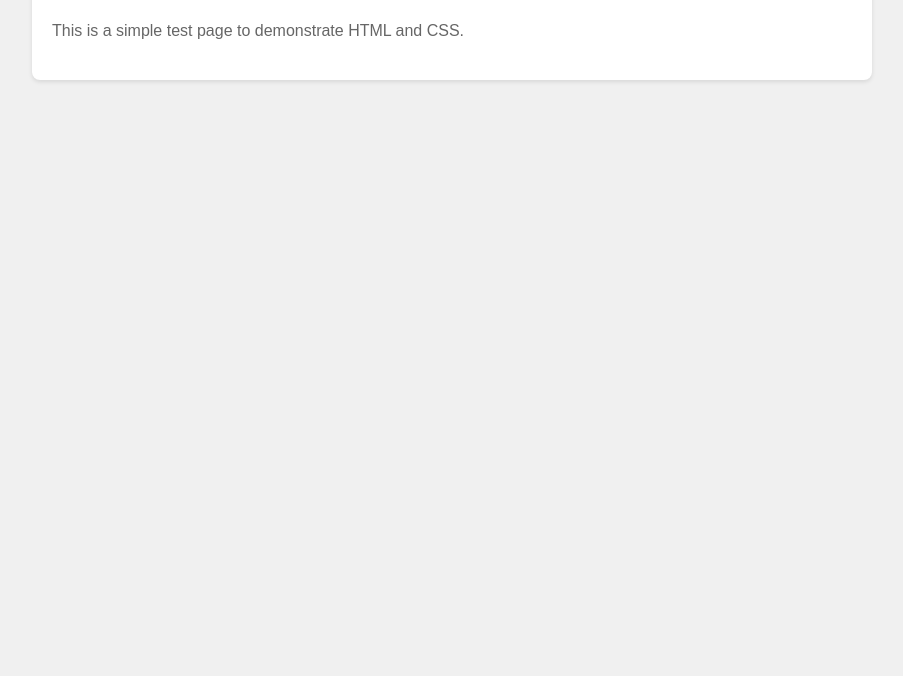
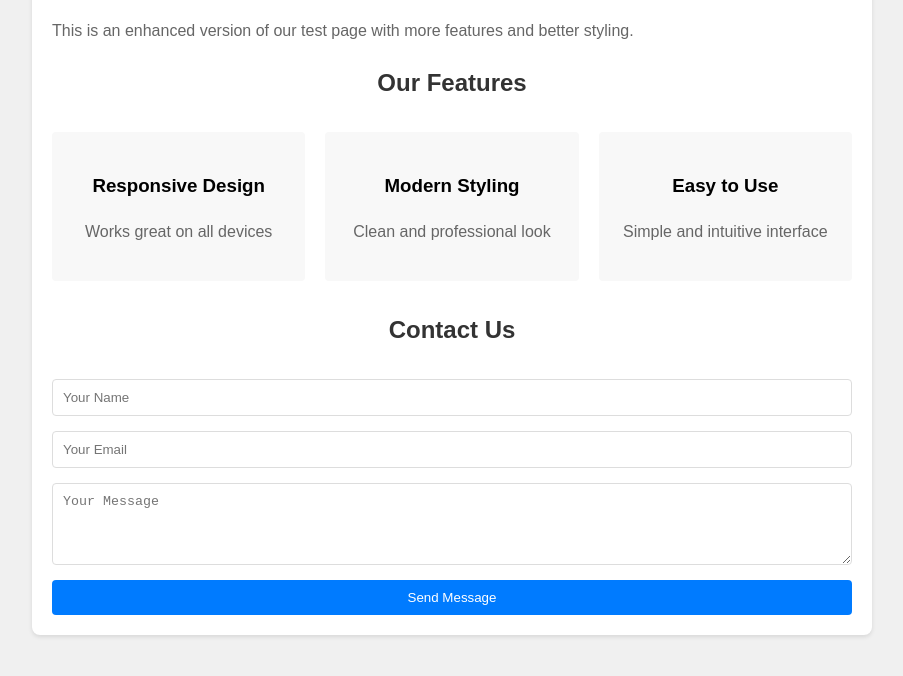
Before and after one commit to bernesto/test-page-repo, a plain HTML site: page index.html in a window 1280 px wide. Shown: the part 116-792 px from the top of the page, without its empty margins (188-1091 px from the left). Drawn offline with Linux system fonts and the light colour scheme.

Commit message:
Update main branch with enhanced design and features

```diff
--- a/index.html
+++ b/index.html
@@ -20,19 +20,76 @@
             border-radius: 8px;
             box-shadow: 0 2px 4px rgba(0,0,0,0.1);
         }
-        h1 {
+        h1, h2 {
             color: #333;
             text-align: center;
         }
         p {
             color: #666;
         }
+        .features {
+            display: grid;
+            grid-template-columns: repeat(auto-fit, minmax(250px, 1fr));
+            gap: 20px;
+            margin: 30px 0;
+        }
+        .feature-card {
+            background: #f8f8f8;
+            padding: 20px;
+            border-radius: 4px;
+            text-align: center;
+        }
+        .contact-form {
+            display: grid;
+            gap: 15px;
+            margin-top: 30px;
+        }
+        input, textarea {
+            padding: 10px;
+            border: 1px solid #ddd;
+            border-radius: 4px;
+        }
+        button {
+            background: #007bff;
+            color: white;
+            padding: 10px 20px;
+            border: none;
+            border-radius: 4px;
+            cursor: pointer;
+        }
+        button:hover {
+            background: #0056b3;
+        }
     </style>
 </head>
 <body>
     <div class="container">
         <h1>Welcome to My Test Page</h1>
-        <p>This is a simple test page to demonstrate HTML and CSS.</p>
+        <p>This is an enhanced version of our test page with more features and better styling.</p>
+
+        <h2>Our Features</h2>
+        <div class="features">
+            <div class="feature-card">
+                <h3>Responsive Design</h3>
+                <p>Works great on all devices</p>
+            </div>
+            <div class="feature-card">
+                <h3>Modern Styling</h3>
+                <p>Clean and professional look</p>
+            </div>
+            <div class="feature-card">
+                <h3>Easy to Use</h3>
+                <p>Simple and intuitive interface</p>
+            </div>
+        </div>
+
+        <h2>Contact Us</h2>
+        <form class="contact-form">
+            <input type="text" placeholder="Your Name" required>
+            <input type="email" placeholder="Your Email" required>
+            <textarea placeholder="Your Message" rows="4" required></textarea>
+            <button type="submit">Send Message</button>
+        </form>
     </div>
 </body>
 </html>
```
